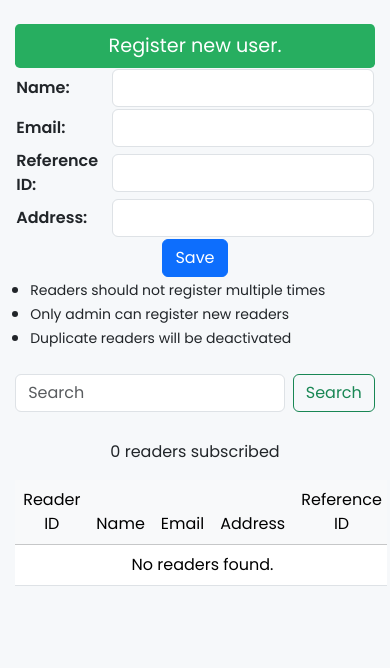
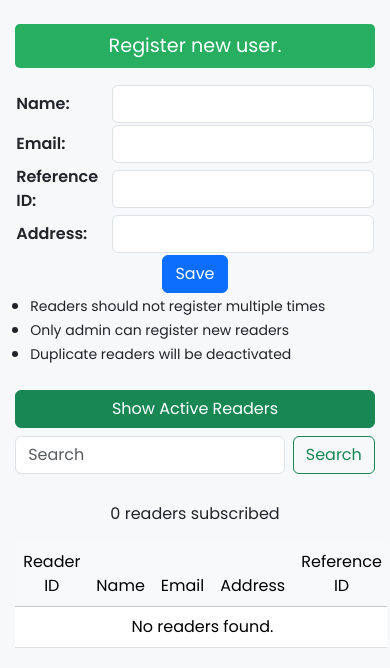
Before and after one commit to Bennymens/libraary-information-management-system, a Django app: template lims_app/templates/readers.html in a window 390 px wide. Shown: the part 167-835 px from the top of the page. Before the commit the page ends 753 px from the top, so only its background shows below. Run offline with Django 3.2, Linux system fonts and the light colour scheme; the template is opened without the code that fills it, so the values that code supplies are empty.

Commit message:
added more functionality and made it mobile friendly

```diff
--- a/lims_app/templates/readers.html
+++ b/lims_app/templates/readers.html
@@ -9,24 +9,24 @@
             <div style="background-color: #27ae60; color: #fff; font-size: 1.2rem; font-weight: 500; border-radius: 0.3rem; padding: 0.5rem 2.5rem; width: 100%; text-align: center;">
                 Register new user.
             </div>
-            <form method="post">
+            <form method="post" class="mt-3">
                 {% csrf_token %}
                 <table style="width: 100%;">
                     <tr>
-                        <td><label for="name" style="font-weight: 600;">Name:</label></td>
-                        <td><input type="text" id="name" name="reader_name" class="form-control" required></td>
+                        <td><label for="reader_name" style="font-weight: 600;">Name:</label></td>
+                        <td><input type="text" id="reader_name" name="reader_name" class="form-control" required></td>
                     </tr>
                     <tr>
-                        <td><label for="email" style="font-weight: 600;">Email:</label></td>
-                        <td><input type="email" id="email" name="reader_email" class="form-control" required></td>
+                        <td><label for="reader_email" style="font-weight: 600;">Email:</label></td>
+                        <td><input type="email" id="reader_email" name="reader_email" class="form-control" required></td>
                     </tr>
                     <tr>
                         <td><label for="reference_id" style="font-weight: 600;">Reference ID:</label></td>
                         <td><input type="text" id="reference_id" name="reference_id" class="form-control" required></td>
                     </tr>
                     <tr>
-                        <td><label for="address" style="font-weight: 600;">Address:</label></td>
-                        <td><input type="text" id="address" name="reader_address" class="form-control" style="min-width: 180px; width: 100%;" required></td>
+                        <td><label for="reader_address" style="font-weight: 600;">Address:</label></td>
+                        <td><input type="text" id="reader_address" name="reader_address" class="form-control" style="min-width: 180px; width: 100%;" required></td>
                     </tr>
                     <tr>
                         <td colspan="2" style="text-align: center;">
@@ -40,6 +40,27 @@
                 <li><small>Only admin can register new readers</small></li>
                 <li><small>Duplicate readers will be deactivated</small></li>
             </ul>
+            <div class="mt-4">
+                <button class="btn btn-success w-100" type="button" data-bs-toggle="collapse" data-bs-target="#activeReadersCollapse" aria-expanded="false" aria-controls="activeReadersCollapse">
+                    Show Active Readers
+                </button>
+                <div class="collapse mt-2" id="activeReadersCollapse">
+                    <div style="background:#e9fbe9; border-radius:0.5rem; padding:1rem; min-height:60px;">
+                        <h6 style="font-weight:600; color:#27ae60;">Active Readers</h6>
+                        <div style="display:flex; flex-wrap:wrap; gap:10px;">
+                            {% if active_readers %}
+                                {% for reader in active_readers %}
+                                    <span style="background:#27ae60; color:#fff; border-radius:0.3rem; padding:0.5rem 1.5rem; font-weight:500; display:inline-flex; align-items:center; justify-content:center; min-width:160px; min-height:48px; text-align:center;">
+                                        {{ reader.reader_name }}
+                                    </span>
+                                {% endfor %}
+                            {% else %}
+                                <span style="color:#888;">No active readers</span>
+                            {% endif %}
+                        </div>
+                    </div>
+                </div>
+            </div>
         </div>
         <div class="col-md-8">
             <div class="row">
--- a/lims_app/views.py
+++ b/lims_app/views.py
@@ -29,9 +29,13 @@ def readers(request):
         )
         return redirect('readers')
 
+    # Add this line to get only active readers
+    active_readers = [r for r in readers_list if r.active]
+
     return render(request, 'readers.html', {
         "title": "Readers",
         "current_tab": "readers",
         "readers": readers_list,
+        "active_readers": active_readers,  # <-- add this
         "query": query,
     })
```
Also changed, not shown: db.sqlite3.
